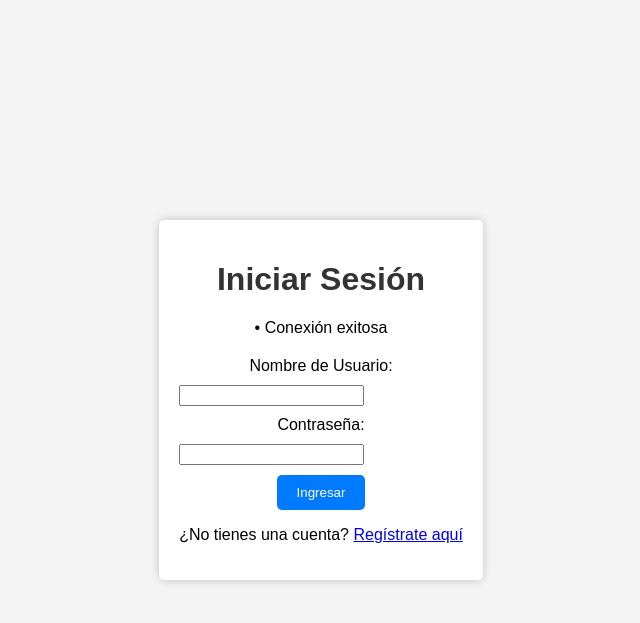
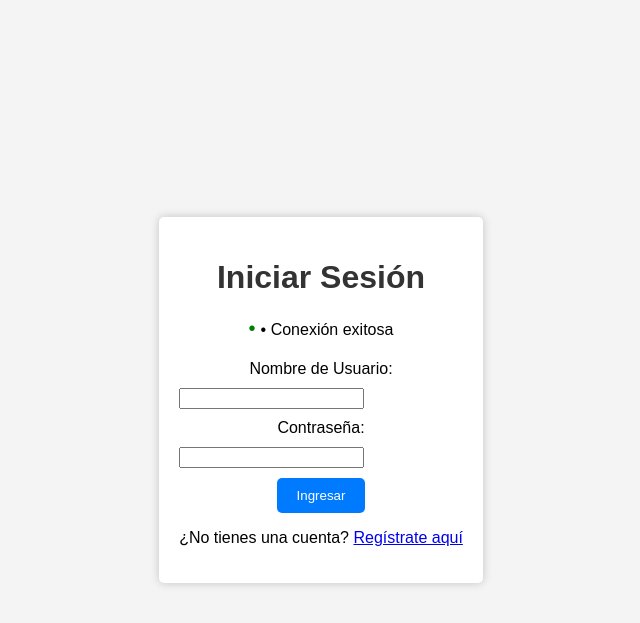
Before and after one commit to Fit-Friends-Rivals/FFR.github.io, a PHP site: page / in a window 1280 px wide. Shown: the top 623 px of the page, without its empty margins (319-959 px from the left). Run offline with PHP 8.4, Linux system fonts and the light colour scheme.

Commit message:
Update logueo_styles.css

```diff
--- a/logueo/logueo_styles.css
+++ b/logueo/logueo_styles.css
@@ -1,3 +1,4 @@
+/* Estilos generales */
 body {
     font-family: Arial, sans-serif;
     background-color: #f4f4f4;
@@ -43,3 +44,11 @@ button {
 button:hover {
     background-color: #0056b3;
 }
+
+/* Estilo para el punto verde */
+.connection-indicator::before {
+    content: '\2022'; /* Código unicode para un punto */
+    color: green;
+    font-size: 20px;
+    margin-right: 5px; /* Espacio entre el punto y el texto */
+}
```
